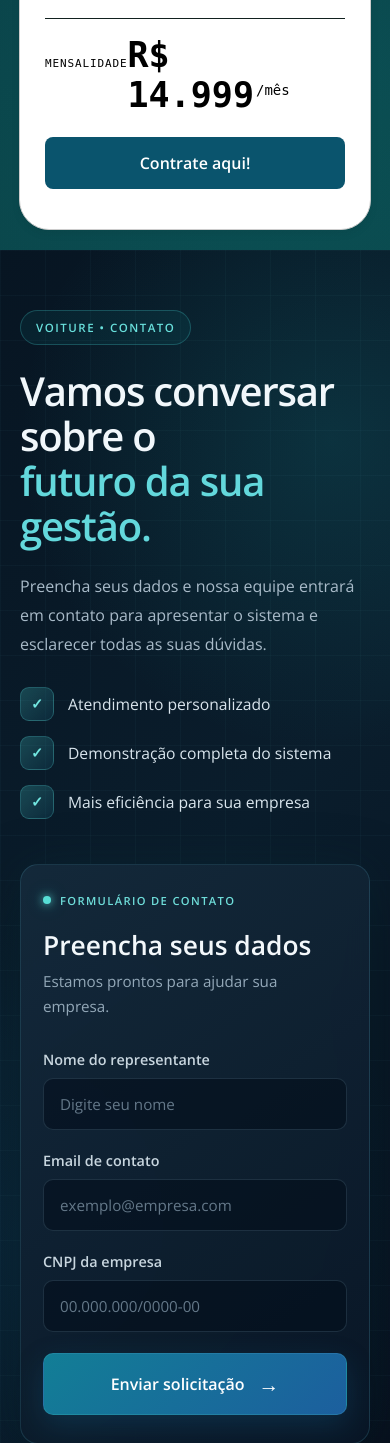
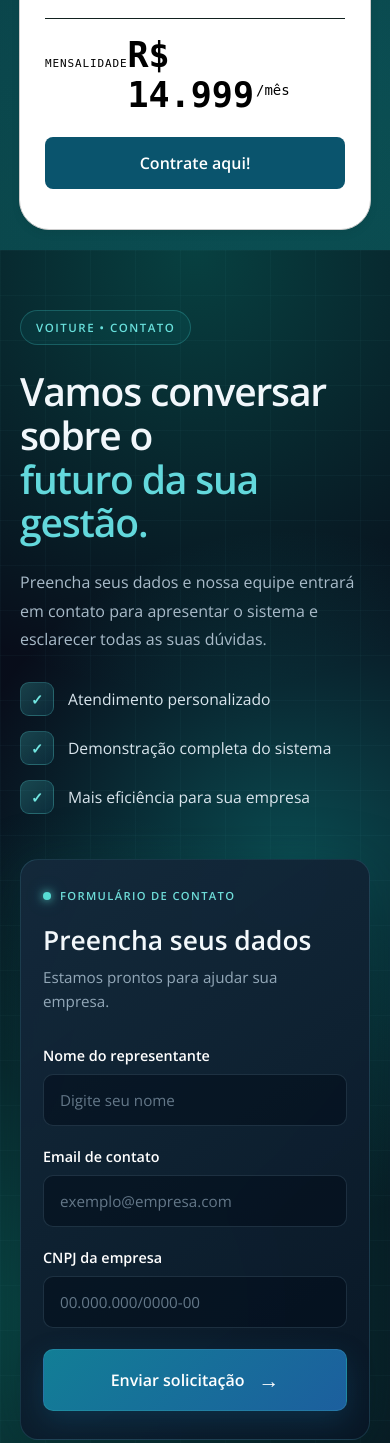
Before and after one commit to voituregestaodeestoque/projeto_voiture, a Flask app: page /landingpage in a window 390 px wide. Shown: the part 3949-5392 px from the top of the page. Run offline with Flask 3, Linux system fonts and the light colour scheme.

Commit message:
Update landing_page.css
25/08/2026 - 09h05

```diff
--- a/static/landing_page.css
+++ b/static/landing_page.css
@@ -712,7 +712,6 @@ width:6px;height:6px;border-radius:50%;flex:none;
 /* =========================================================
    SEÇÃO CONTATO - NOVO DESIGN
 ========================================================= */
-
 #contato {
     position: relative;
     min-height: 100vh;
@@ -725,27 +724,29 @@ width:6px;height:6px;border-radius:50%;flex:none;
 
     overflow: hidden;
 
-    background:
+    background-color: #080d1a;
+
+    background-image:
         radial-gradient(
-            circle at 85% 15%,
-            rgba(26, 174, 177, 0.16) 0%,
-            transparent 28%
+            circle at 15% 85%,
+            rgba(12, 149, 128, 0.456) 0%,
+            transparent 45%
         ),
         radial-gradient(
-            circle at 15% 80%,
-            rgba(13, 83, 119, 0.22) 0%,
+            circle at 75% 50%,
+            rgba(13, 137, 135, 0.518) 0%,
+            transparent 50%
+        ),
+        radial-gradient(
+            circle at 50% 0%,
+            rgba(6, 158, 135, 0.351) 0%,
             transparent 35%
-        ),
-        linear-gradient(
-            135deg,
-            #071522 0%,
-            #0a1d2c 50%,
-            #07111f 100%
         );
 
+    background-repeat: no-repeat;
+
     color: #ffffff;
 }
-
 
 /* Linhas decorativas no fundo */
 
@@ -1005,7 +1006,7 @@ width:6px;height:6px;border-radius:50%;flex:none;
 
     margin-bottom: 9px;
 
-    color: #c8d6df;
+    color: #ffffff;
 
     font-size: 0.9rem;
     font-weight: 600;
@@ -1192,6 +1193,21 @@ width:6px;height:6px;border-radius:50%;flex:none;
     }
 
 }
+@media (max-width: 600px) {
+    .container_contato {
+        width: 100%;
+    }
+
+    .info_contato h1 {
+        font-size: clamp(2rem, 10vw, 2.5rem);
+    }
+
+    .card_contato {
+        width: 100%;
+        max-width: 100%;
+    }
+}
+
 
 /*Seção Clientes e empresas*/
 
```
